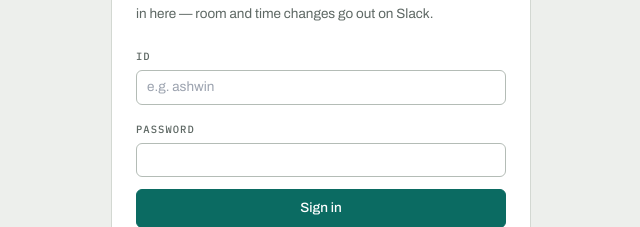
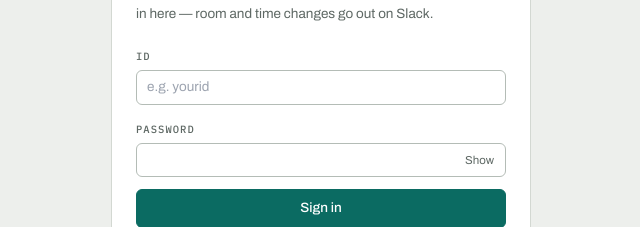
Before and after one commit to UtsavDoye20122005/nst-room-board, a Next.js app: page /login in a window 1280 px wide. Shown: the part 319-546 px from the top of the page, without its empty margins (319-959 px from the left). Built offline with nearby package versions, Linux system fonts and the light colour scheme; no server answers.

Commit message:
Add show/hide password toggle, fix login placeholder

```diff
--- a/src/app/login/page.tsx
+++ b/src/app/login/page.tsx
@@ -14,6 +14,7 @@ export default function LoginPage() {
 
   const [staffId, setStaffId] = useState("");
   const [staffPassword, setStaffPassword] = useState("");
+  const [showStaffPassword, setShowStaffPassword] = useState(false);
   const [busyId, setBusyId] = useState(false);
 
   const [showOther, setShowOther] = useState(false);
@@ -123,20 +124,30 @@ export default function LoginPage() {
                 value={staffId}
                 onChange={(e) => setStaffId(e.target.value)}
                 autoComplete="username"
-                placeholder="e.g. ashwin"
+                placeholder="e.g. yourid"
                 required
               />
             </label>
             <label className="block">
               <span className="label-xs">Password</span>
+              <div className="relative mt-1">
                 <input
-                className="input mt-1"
-                type="password"
+                  className="input pr-16"
+                  type={showStaffPassword ? "text" : "password"}
                   value={staffPassword}
                   onChange={(e) => setStaffPassword(e.target.value)}
                   autoComplete="current-password"
                   required
                 />
+                <button
+                  type="button"
+                  className="absolute inset-y-0 right-0 px-3 text-[11.5px] text-muted hover:text-accent"
+                  onClick={() => setShowStaffPassword((v) => !v)}
+                  tabIndex={-1}
+                >
+                  {showStaffPassword ? "Hide" : "Show"}
+                </button>
+              </div>
             </label>
             <button className="btn btn-primary w-full py-2" disabled={busyId} type="submit">
               {busyId ? "Signing in…" : "Sign in"}
```
Lines whose indentation alone changed are shown as unchanged.
